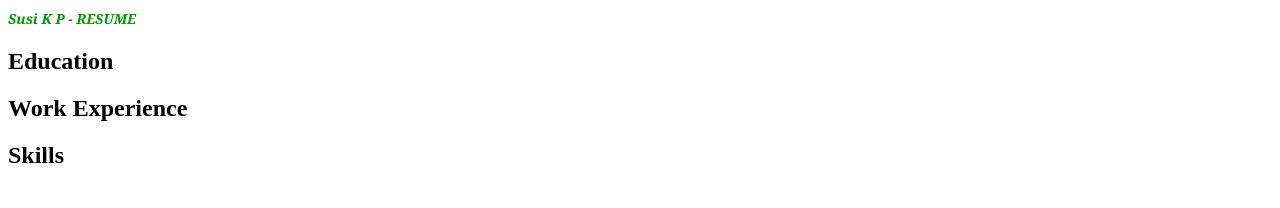
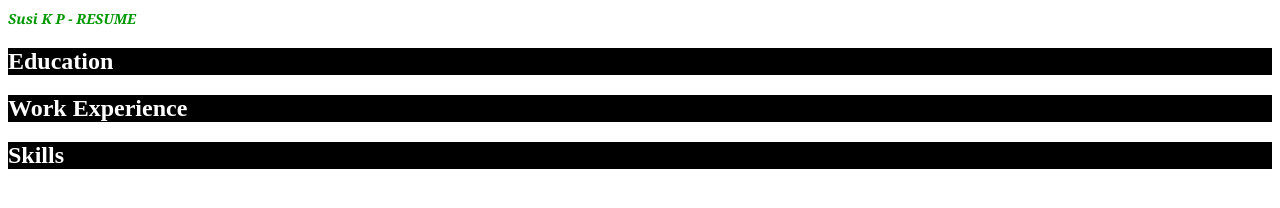
Before and after one commit to susikp/susikp.github.io, a plain HTML site: page resume.html in a window 1280 px wide. Drawn offline with Linux system fonts and the light colour scheme.

Commit message:
testing bg

```diff
--- a/cv.css
+++ b/cv.css
@@ -5,3 +5,9 @@ h1{
 	font-style:italic;
 	color:#009900;
 }
+
+h2{
+	background-color: black;
+	color: white;
+
+}
```
